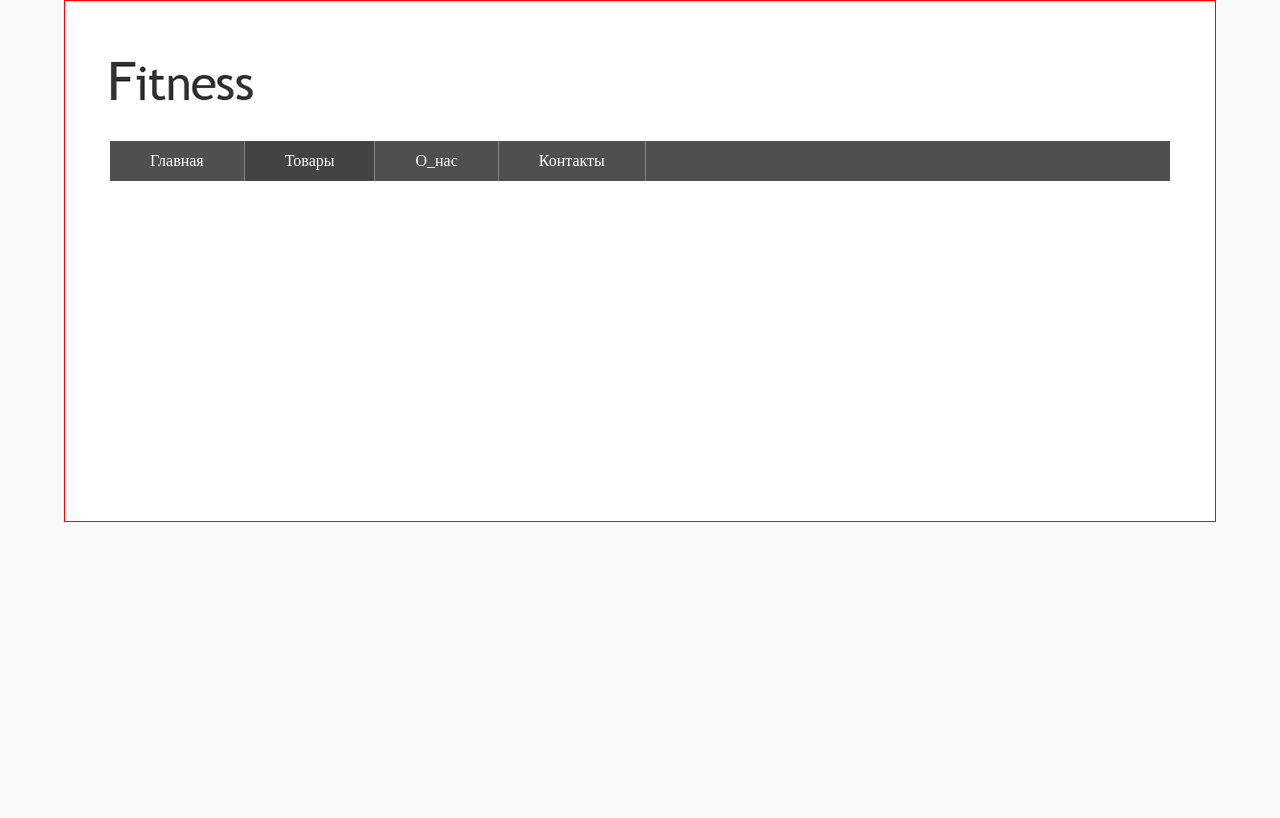
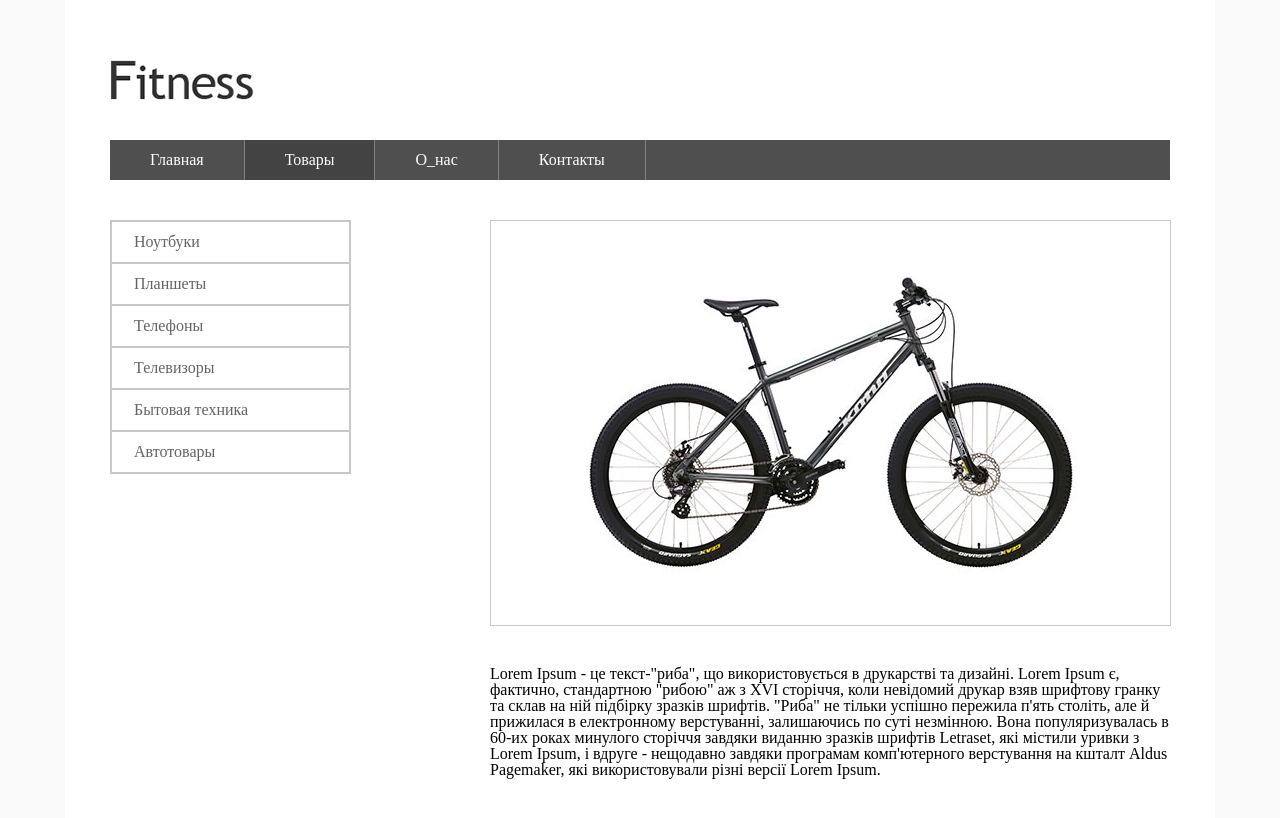
Before and after one commit to KovalenkoMaxim010185/html_course, a plain HTML site: page kovalenko_maxim_hm3/index.html in a window 1280 px wide. Drawn offline with Linux system fonts and the light colour scheme.

Commit message:
in progress

```diff
--- a/kovalenko_maxim_hm3/index.html
+++ b/kovalenko_maxim_hm3/index.html
@@ -4,7 +4,7 @@
     <meta charset="UTF-8" />
     <meta http-equiv="X-UA-Compatible" content="IE=edge" />
     <meta name="viewport" content="width=device-width, initial-scale=1.0" />
-    <link rel="stylesheet" href="./styles/reset.css">
+    <link rel="stylesheet" href="./styles/reset.css" />
     <link rel="stylesheet" href="./Styles/style.css" />
     <title>Lesson_3</title>
   </head>
@@ -15,12 +15,29 @@
           <img src="./img/logo.png" alt="NO LOGO))" />
         </a>
         <ul class="nav-menu">
-            <li><a href="#">Главная</a></li>
-            <li class="active"><a href="#">Товары</a></li>
-            <li><a href="#">О_нас</a></li>
-            <li><a href="#">Контакты</a></li>
+          <li><a href="#">Главная</a></li>
+          <li class="active"><a href="#">Товары</a></li>
+          <li><a href="#">О_нас</a></li>
+          <li><a href="#">Контакты</a></li>
         </ul>
       </div>
+
+     <div class="main">
+         <ul class="side-menu">
+             <li><a href="#">Ноутбуки</a></li>
+             <li><a href="#">Планшеты</a></li>
+             <li><a href="#">Телефоны</a></li>
+             <li><a href="#">Телевизоры</a></li>
+             <li><a href="#">Бытовая техника</a></li>
+             <li><a href="#">Автотовары</a></li>
+         </ul>
+        <div class="main-content">
+            <div class="image">
+                <img src="./img/bike.jpg" alt="bike">
+            </div>
+            <p>Lorem Ipsum - це текст-"риба", що використовується в друкарстві та дизайні. Lorem Ipsum є, фактично, стандартною "рибою" аж з XVI сторіччя, коли невідомий друкар взяв шрифтову гранку та склав на ній підбірку зразків шрифтів. "Риба" не тільки успішно пережила п'ять століть, але й прижилася в електронному верстуванні, залишаючись по суті незмінною. Вона популяризувалась в 60-их роках минулого сторіччя завдяки виданню зразків шрифтів Letraset, які містили уривки з Lorem Ipsum, і вдруге - нещодавно завдяки програмам комп'ютерного верстування на кшталт Aldus Pagemaker, які використовували різні версії Lorem Ipsum.</p>
+        </div>
+     </div>
     </div>
   </body>
 </html>
--- a/kovalenko_maxim_hm3/styles/style.css
+++ b/kovalenko_maxim_hm3/styles/style.css
@@ -1,10 +1,12 @@
 body {
     background-color: #f9f9f9;
 }
+.header {
+    padding-bottom: 40px;
+}
 .wrapper {
     width: 1060px;
-    border: 1px solid red;
-    height: 400px;
+    height: 950px;
     margin: 0 auto;
     background-color: #fff;
     padding: 60px 45px 60px;
@@ -22,7 +24,6 @@ body {
     overflow: auto;
 }
 .nav-menu li {
-    display: inline-block;
     border-right: 1px solid #838383;
     float: left;
 }
@@ -37,3 +38,32 @@ body {
 .active {
     background-color: #434343;
 }
+.side-menu {
+    float: left;
+    border: 1px solid #c8c8c8;
+    overflow: auto;
+}
+.side-menu li {
+    border: 1px solid #c8c8c8;
+    height: 40px;
+    width: 237px;
+    overflow: hidden;}
+.side-menu a {
+    color: #656363;
+    height: 237px;
+    padding: 0 22px;
+    text-decoration: none;
+    line-height: 40px;
+    display: inline-block;
+}
+.main-content {
+    float: right;
+    width: 680px;
+
+}
+.image {
+    border: 1px solid #c7c7c7;
+    margin-bottom: 40px;
+    padding: 48px 89px 46px 90px;
+    width: 500px;
+}
```
